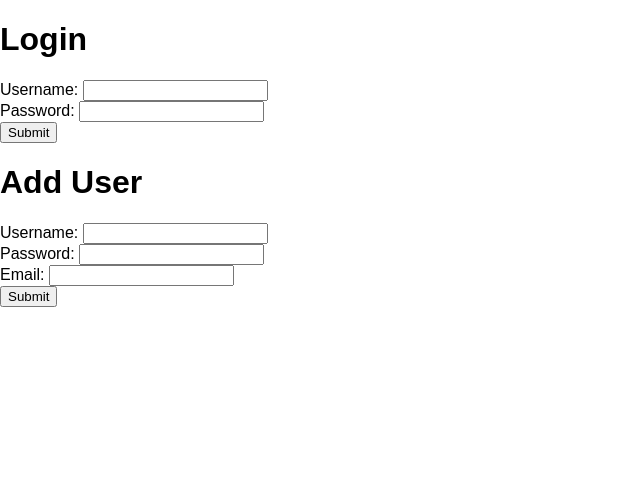
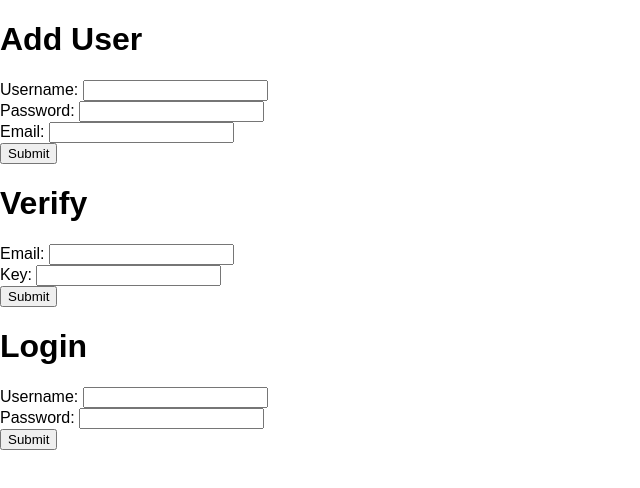
Before and after one commit to mszenczewski/twatter-frontend, a React (Create React App) app: page / in a window 1280 px wide. Shown: the top 488 px of the page, without its empty margins (0-640 px from the left). Built offline with nearby package versions, Linux system fonts and the light colour scheme.

Commit message:
add verify screen

```diff
--- a/src/App.js
+++ b/src/App.js
@@ -3,13 +3,15 @@ import './App.css';
 
 import LoginScreen from './components/LoginScreen'
 import AddUserScreen from './components/AddUserScreen'
+import VerifyScreen from './components/VerifyScreen'
 
 class App extends Component {
   render() {
     return (
       <div>
+        <AddUserScreen />
+        <VerifyScreen />
         <LoginScreen />
-        <AddUserScreen />
       </div>
     );
   }
--- /dev/null
+++ b/src/components/VerifyScreen.js
@@ -0,0 +1,79 @@
+import React, { Component } from 'react';
+import axios from 'axios';
+
+export class VerifyScreen extends Component {
+  state = {
+    email: '',
+    key: '',
+    response: ''
+  };
+
+  handleEmailChange = e => {
+    this.setState({
+      email: e.target.value
+    });
+  };
+
+  handleKeyChange = e => {
+    this.setState({
+      key: e.target.value
+    });
+  };
+
+  handleVerifySubmission = e => {
+    e.preventDefault();
+
+    const json = {
+      email: this.state.email,
+      key: this.state.key
+    };
+
+    axios
+      .post("http://gaillardia.cse356.compas.cs.stonybrook.edu/verify", json)
+      .then(res => {
+        console.log('VERIFY RESPONSE: ' + JSON.stringify(res.data, null, 2));
+
+        if (res.data.status === 'OK') {
+          this.setState({response: 'Succesfully verified email!'});
+        } else {
+          this.setState({response: res.data.error});
+        }
+      })
+      .catch(err => {
+        console.log('VERIFY ERROR: ' + err);
+      });
+  };
+
+
+  render() {
+    return (
+      <div>
+        <h1>Verify</h1>
+        <form onSubmit={this.handleVerifySubmission}>
+          <div>
+            <label htmlFor="emailInput">Email: </label>
+            <input
+              id="emailInput"
+              onChange={this.handleEmailChange}
+              type="email"
+              value={this.state.email}
+            />
+          </div>
+          <div>
+            <label htmlFor="keyInput">Key: </label>
+            <input
+              id="keyInput"
+              onChange={this.handleKeyChange}
+              type="key"
+              value={this.state.key}
+            />
+          </div>
+          <button>Submit</button>
+        </form>
+        <h3>{this.state.response}</h3>
+      </div>
+    );
+  }
+}
+
+export default VerifyScreen;
```
